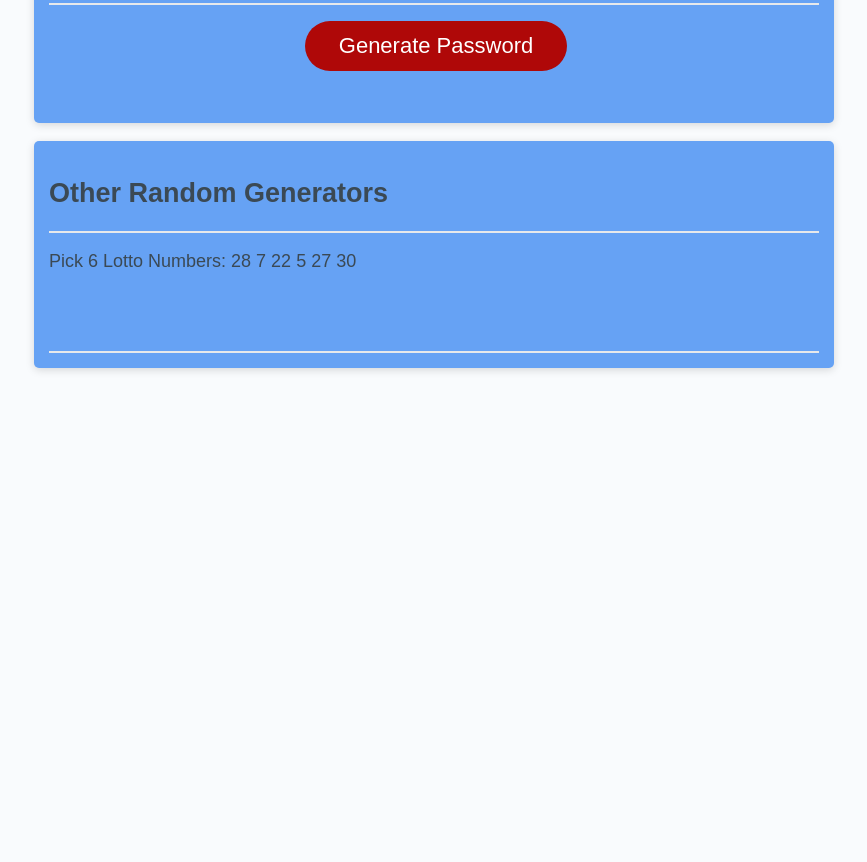
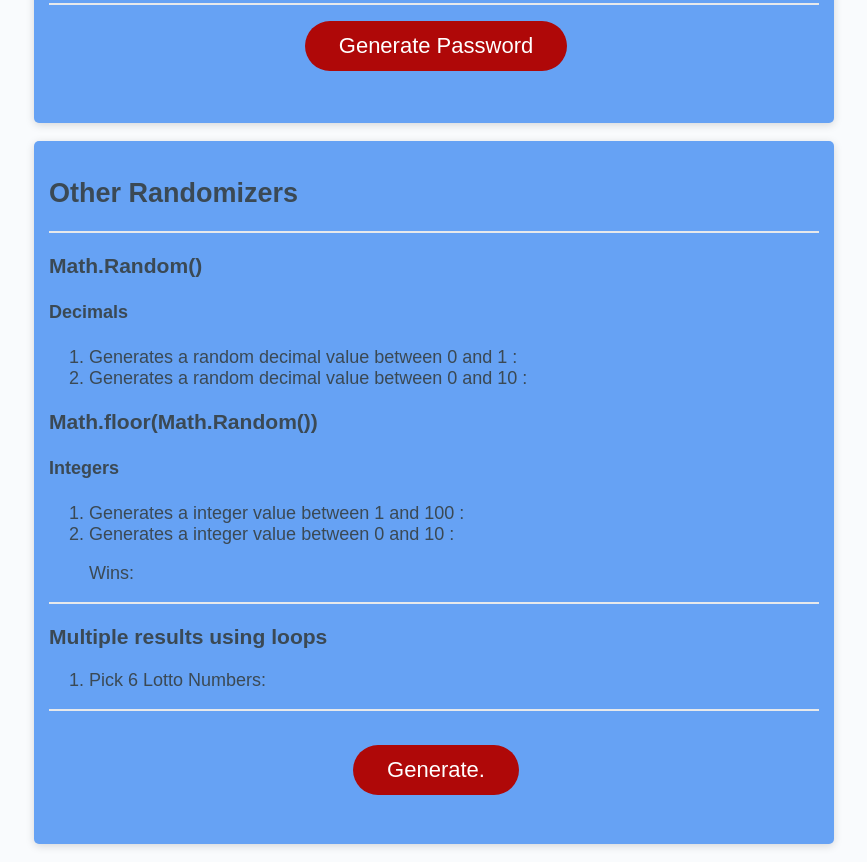
Before and after one commit to arlindo2017/password-generator, a plain HTML site: page index.html in a window 1280 px wide. Shown: the part 566-1428 px from the top of the page, without its empty margins (206-1073 px from the left). Before the commit the page ends 952 px from the top, so only its background shows below. Drawn offline with Linux system fonts and the light colour scheme.

Commit message:
added number generators

```diff
--- a/assets/css/style.css
+++ b/assets/css/style.css
@@ -15,6 +15,11 @@ body,
 body {
   font-family: sans-serif;
   background-color: #f9fbfd;
+}
+
+span {
+  font-weight: 500;
+  color: red;
 }
 
 .wrapper {
--- a/assets/js/other-generators.js
+++ b/assets/js/other-generators.js
@@ -9,3 +9,23 @@ function generatePick6Tickets() {
     // write results back to html
     document.getElementById("pick6-lotto-numbers").innerHTML = winningNumbers;
 }
+
+// random number between 0 and 10
+var winCounter = 0;
+function generateRandomNumber() {
+  var randomNumber1 = Math.random();
+  var randomNumber2 = Math.random() * 10;
+  var randomNumber3 = Math.floor(Math.random() * 11);
+  var randomNumber4 = Math.floor(Math.random() * 100)+1;
+
+  // write results back to html
+  document.getElementById("random-number1").innerHTML = (randomNumber1);
+  document.getElementById("random-number2").innerHTML = (randomNumber2);
+  document.getElementById("random-number3").innerHTML = (randomNumber3);
+  if (randomNumber3 === 10){
+    winCounter = winCounter + 1;
+    document.getElementById("win-counter").innerHTML = (winCounter);
+    alert("You win, you got 10!");
+  } else
+  document.getElementById("random-number4").innerHTML = (randomNumber4);
+}
--- a/assets/js/password-generator.js
+++ b/assets/js/password-generator.js
@@ -6,7 +6,6 @@ function writePassword() {
   var password = generatePassword();
   var passwordText = document.querySelector("#password");
   passwordText.value = password;
-  // passwordText = document.getElementById("#password").innerHTML = password;
 }
 
 // Random Password Generator
--- a/index.html
+++ b/index.html
@@ -7,9 +7,7 @@
     <title>Random Generators</title>
     <link rel="stylesheet" href="./assets/css/style.css" />
   </head>
-  <body
-    onload="generatePick6Tickets()"
-  >
+  <body>
     <div class="wrapper">
       <header>
         <h1>Random Generators</h1>
@@ -47,20 +45,40 @@
 
       </div>
       <br>
-      <!-- Pick 6 Generator -->
-      <div class="card">
+      <!-- Other Generators -->
+      <div class="card" id="other-generators">
         <div class="card-header">
-          <h2>Other Random Generators</h2>
+          <h2>Other Randomizers</h2>
         </div>
-        <div class="card-body">
-          <p>Pick 6 Lotto Numbers: <span id="pick6-lotto-numbers" ></span></p>
+        <div>
+          <h3>Math.Random()</h3>
+          <h4>Decimals</h4>
+          <ol>
+            <li>Generates a random decimal value between 0 and 1 : <span id="random-number1" ></span></li>
+            <li>Generates a random decimal value between 0 and 10 :<span id="random-number2" ></span></li>
+          </ol>
+          <h3>Math.floor(Math.Random())</h3>
+          <h4>Integers</h4>
+          <ol>
+            <li>Generates a integer value between 1 and 100 : <span id="random-number4" ></span></li>
+            <li>Generates a integer value between 0 and 10 : <span id="random-number3" ></span></li>
+          <p>Wins: <span id="win-counter" ></span></p>
+          </ol>
         </div>
         <div class="card-footer">
+        </div>
+        <div>
+          <h3>Multiple results using loops</h3>
+          <ol>
+          <li>Pick 6 Lotto Numbers: <span id="pick6-lotto-numbers" ></span></li>
+          </ol>
+        </div>
+        <div class="card-footer">
+          <p><input type="button" class="btn" value="Generate." onclick="generatePick6Tickets() ,generateRandomNumber()" /></p>
         </div>
       </div>
       <br>
     </div>
-
     <script src="./assets/js/password-generator.js"></script>
     <script src="./assets/js/other-generators.js"></script>
   </body>
```
Also changed, not shown: assets/img/password-generator.jpg (added), 1 other file.
